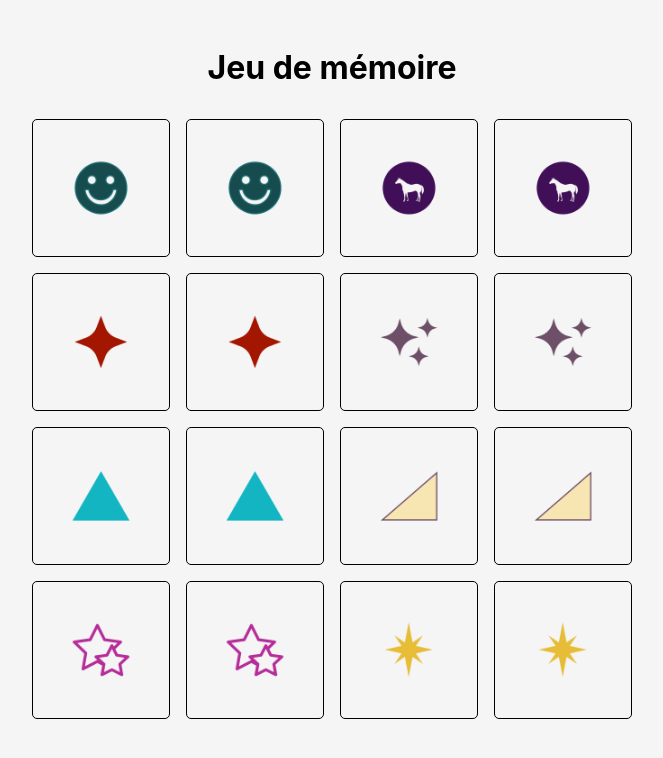
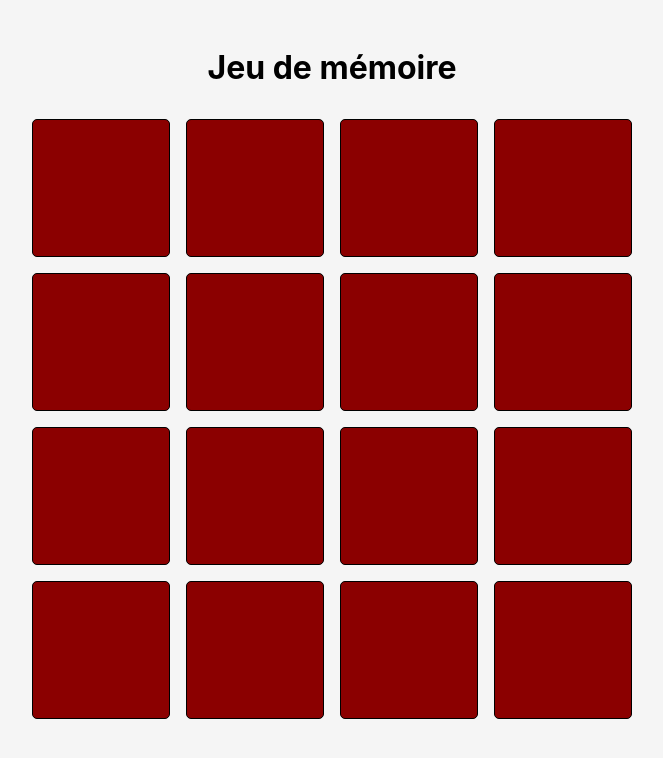
Before and after one commit to samerulesapply22/Project-Memory-Game, a React (Vite) app: page / in a window 1280 px wide. Shown: the top 758 px of the page, without its empty margins (308-971 px from the left). Built offline with nearby package versions, Linux system fonts and the light colour scheme.

Commit message:
Add functionality for flipping cards

```diff
--- a/src/components/cards.jsx
+++ b/src/components/cards.jsx
@@ -1,36 +1,43 @@
 import { useState } from "react";
-//import Card from "./card";
+const cardsArray = [
+  { id: 1, img: "src/components/assets/happyFace.png", status: "back" },
+  { id: 1, img: "src/components/assets/happyFace.png", status: "back" },
+  { id: 2, img: "src/components/assets/horse.png", status: "back" },
+  { id: 2, img: "src/components/assets/horse.png", status: "back" },
+  { id: 3, img: "src/components/assets/redStar.png", status: "back" },
+  { id: 3, img: "src/components/assets/redStar.png", status: "back" },
+  { id: 4, img: "src/components/assets/treeStars.png", status: "back" },
+  { id: 4, img: "src/components/assets/treeStars.png", status: "back" },
+  { id: 5, img: "src/components/assets/triangle.png", status: "back" },
+  { id: 5, img: "src/components/assets/triangle.png", status: "back" },
+  { id: 6, img: "src/components/assets/triangleRectangle.png", status: "back" },
+  { id: 6, img: "src/components/assets/triangleRectangle.png", status: "back" },
+  { id: 7, img: "src/components/assets/twoStars.png", status: "back" },
+  { id: 7, img: "src/components/assets/twoStars.png", status: "back" },
+  { id: 8, img: "src/components/assets/yellowStar.png", status: "back" },
+  { id: 8, img: "src/components/assets/yellowStar.png", status: "back" },
+].sort(() => Math.random() - 0.5);
 
-const cardsArray = [
-  { id: 1, img: "src/components/assets/happyFace.png", stat: "" },
-  { id: 1, img: "src/components/assets/happyFace.png", stat: "" },
-  { id: 2, img: "src/components/assets/horse.png", stat: "" },
-  { id: 2, img: "src/components/assets/horse.png", stat: "" },
-  { id: 3, img: "src/components/assets/redStar.png", stat: "" },
-  { id: 3, img: "src/components/assets/redStar.png", stat: "" },
-  { id: 4, img: "src/components/assets/treeStars.png", stat: "" },
-  { id: 4, img: "src/components/assets/treeStars.png", stat: "" },
-  { id: 5, img: "src/components/assets/triangle.png", stat: "" },
-  { id: 5, img: "src/components/assets/triangle.png", stat: "" },
-  { id: 6, img: "src/components/assets/triangleRectangle.png", stat: "" },
-  { id: 6, img: "src/components/assets/triangleRectangle.png", stat: "" },
-  { id: 7, img: "src/components/assets/twoStars.png", stat: "" },
-  { id: 7, img: "src/components/assets/twoStars.png", stat: "" },
-  { id: 8, img: "src/components/assets/yellowStar.png", stat: "" },
-  { id: 8, img: "src/components/assets/yellowStar.png", stat: "" },
-];
+export default function Cards() {
+  const [cards, setCards] = useState(cardsArray);
+  const [prev, setPrev] = useState(-1);
 
-const cardsArrayDisplay = cardsArray.map((card, index) => {
-  return (
-    <div key={index} className="card">
-      <img src={card.img}/>
-    </div>
-  );
-});
+  function handleClick(index) {
+    cardsArray[index].status = "active";
+    setCards([...cards]);
+  }
 
-const Cards = () => {
-  const [card, setCard] = useState(cardsArray);
+  const cardsArrayDisplay = cardsArray.map((card, index) => {
+    return (
+      <div
+        key={index}
+        className={"card " + card.status}
+        onClick={() => handleClick(index)}
+      >
+        <img src={card.img} />
+      </div>
+    );
+  });
+
   return <div id="container">{cardsArrayDisplay}</div>;
-};
-
-export default Cards;
+}
--- a/src/index.css
+++ b/src/index.css
@@ -1,5 +1,6 @@
-html, body {
-height: 100%;
+html,
+body {
+  height: 100%;
 }
 
 body {
@@ -38,4 +39,25 @@ h1 {
 .card img {
   max-height: 90%;
   max-width: 90%;
+  transition: transform 0.55s;
 }
+
+.card.back img {
+  transform: scale(0);
+}
+
+.card.back {
+  background-color: darkred;
+}
+
+.card.active img {
+  transform: scale(1);
+}
+
+.card.correct {
+  border: 3px solid green;
+}
+
+.card.incorrect {
+  border: 3px solid darkred;
+}
```
Also changed, not shown: src/components/card.jsx (deleted, +0 -7 lines).
